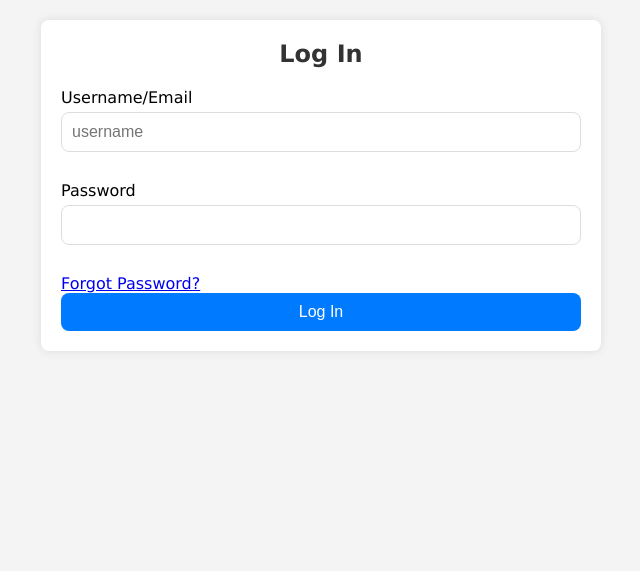
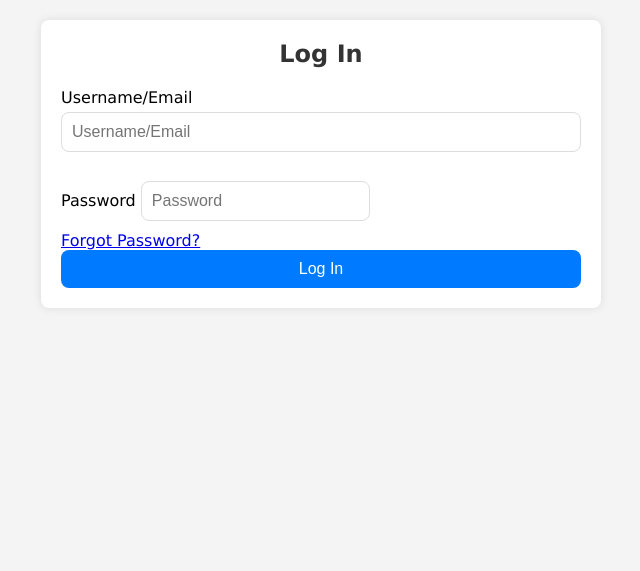
Before and after one commit to MACantara/TRACKIT-PHP-MySQL, a PHP site: page /TRACKIT-PHP-MySQL/log-in.php in a window 1280 px wide. Shown: the part 56-627 px from the top of the page, without its empty margins (319-959 px from the left). Run offline with PHP 8.4, Linux system fonts and the light colour scheme.

Commit message:
Improve log-in.php form layout and button styling

```diff
--- a/log-in.php
+++ b/log-in.php
@@ -17,11 +17,13 @@
             <h2>Log In</h2>
             <form action="includes/log-in.inc.php" method="post">
                 <label for="username">Username/Email</label>
-                <input type="text" name="username" id="username" placeholder="username" required><br>
-                <label for="password">Password</label>
-                <input type="password" name="password" id="password" required><br>
-                <a href="forgot-password.php">Forgot Password?</a>
-                <button type="submit" name="submit">Log In</button>
+                <input type="text" name="username" id="username" placeholder="Username/Email" required><br>
+                <div class="password-container">
+                    <label for="password">Password</label>
+                    <input type="password" name="password" id="password" placeholder="Password" required><br>
+                    <a href="forgot-password.php">Forgot Password?</a>
+                </div>
+                <button class="button" type="submit" name="submit">Log In</button>
             </form>
             <?php
             if (isset($_GET["error"])) {
```
